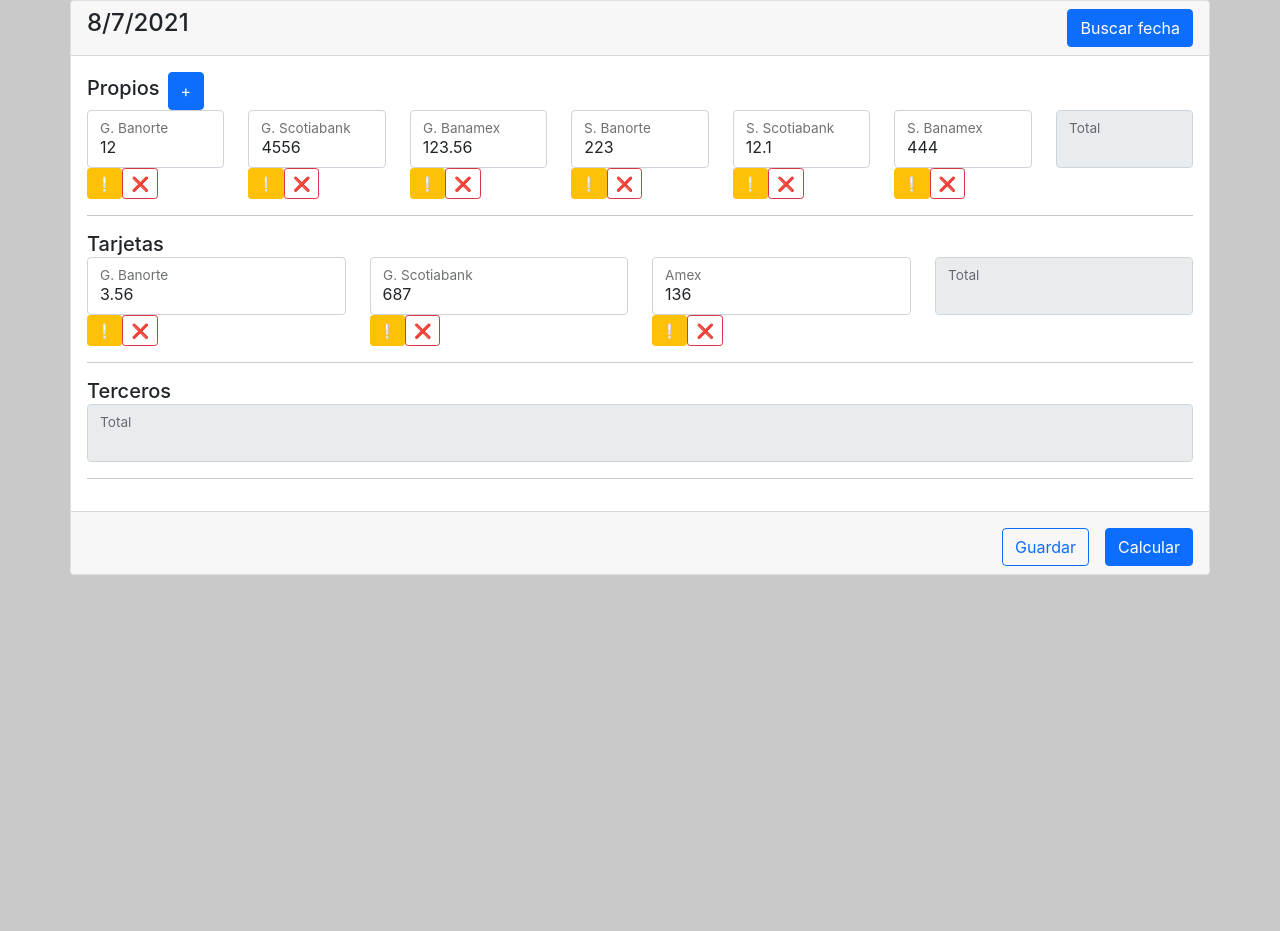
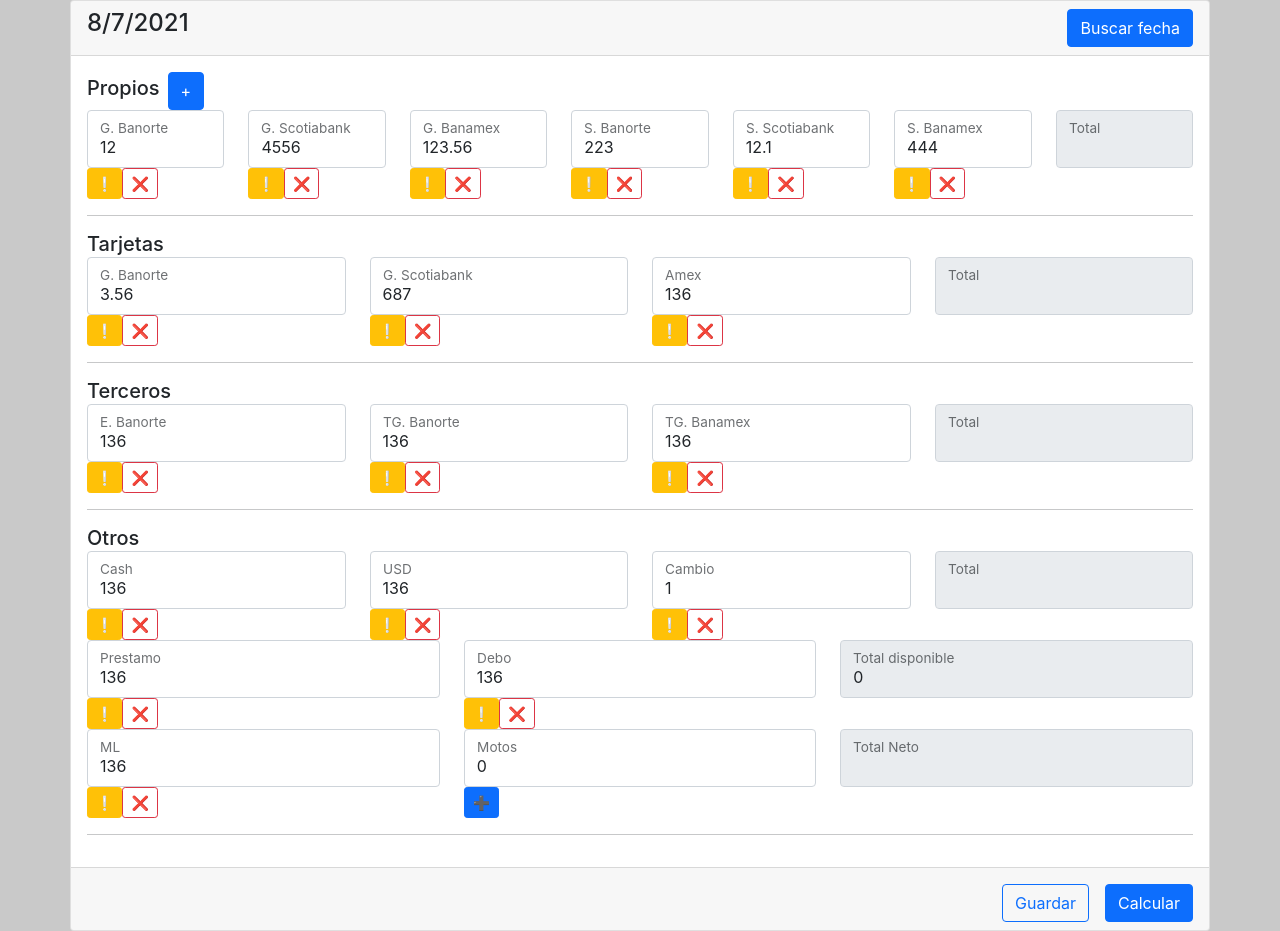
Before and after one commit to gonchesan/finance-calculator, a React (Create React App) app: page / in a window 1280 px wide. Before the commit the page ends 800 px from the top, so only its background shows below. Built offline with nearby package versions, Linux system fonts and the light colour scheme.

Commit message:
motorcycle input was implemented

```diff
--- a/src/App.js
+++ b/src/App.js
@@ -3,7 +3,10 @@ import Footer from "./components/Footer";
 import Header from "./components/Header";
 import Modal from "./components/Modal";
 import ModalEdit from "./components/ModalEdit";
+import ModalMotos from "./components/ModalMotos";
 import RowFields from "./components/RowFields";
+import RowSpecial from "./components/RowSpecial";
+import InputField from "./components/InputField";
 
 import { DataContext } from "./global-context/DataContext";
 
@@ -19,6 +22,13 @@ function App() {
   );
   const tercerosFields = inputFields.filter(
     (inputs) => inputs.row === "terceros"
+  );
+  const efectivoFields = inputFields.filter(
+    (inputs) => inputs.row === "efectivo"
+  );
+  const otrosFields = inputFields.filter((inputs) => inputs.row === "otros");
+  const llaneroFields = inputFields.filter(
+    (inputs) => inputs.row === "llanero"
   );
 
   const handleChangeInput = (event) => {
@@ -51,6 +61,7 @@ function App() {
             </button>
             <Modal />
             <ModalEdit />
+            <ModalMotos />
             <RowFields
               getIndex={getIndex}
               handleChangeInput={handleChangeInput}
@@ -74,6 +85,44 @@ function App() {
               total={total.totalTerceros}
             />
             <hr />
+            <h5 className="d-inline">Otros</h5>
+            <RowFields
+              getIndex={getIndex}
+              handleChangeInput={handleChangeInput}
+              inputFields={efectivoFields}
+              total={total.totalEfectivo}
+            />
+            <div className="row g-4">
+              {otrosFields.map((field) => (
+                <InputField
+                  id={field.id}
+                  key={field.id}
+                  inputValue={field.valueNumber}
+                  inputName={field.name}
+                  handleInput={(event) => handleChangeInput(event)}
+                  getIndex={() => getIndex(field.id)}
+                />
+              ))}
+              <div className="col-md">
+                <div className="form-floating">
+                  <input
+                    value={total.totalDisponible || 0}
+                    className="form-control"
+                    disabled
+                  />
+                  <label>Total disponible</label>
+                </div>
+              </div>
+            </div>
+
+            <RowSpecial
+              getIndex={getIndex}
+              handleChangeInput={handleChangeInput}
+              inputFields={llaneroFields}
+              total={total.totalNeto}
+            />
+
+            <hr />
           </div>
 
           <Footer />
--- a/src/components/DataField.js
+++ b/src/components/DataField.js
@@ -62,9 +62,75 @@ export const DataField = [
     row: "tarjetas",
     total: "disponible",
   },
+  {
+    id: 10,
+    name: "E. Banorte",
+    valueNumber: 136,
+    row: "terceros",
+    total: "disponible",
+  },
+  {
+    id: 11,
+    name: "TG. Banorte",
+    valueNumber: 136,
+    row: "terceros",
+    total: "disponible",
+  },
+  {
+    id: 12,
+    name: "TG. Banamex",
+    valueNumber: 136,
+    row: "terceros",
+    total: "disponible",
+  },
+  {
+    id: 13,
+    name: "Cash",
+    valueNumber: 136,
+    row: "efectivo",
+    total: "disponible",
+  },
+  {
+    id: 14,
+    name: "USD",
+    valueNumber: 136,
+    row: "efectivo",
+    total: "disponible",
+  },
+  {
+    id: 15,
+    name: "Cambio",
+    valueNumber: 1,
+    row: "efectivo",
+    total: "disponible",
+  },
+  {
+    id: 16,
+    name: "Prestamo",
+    valueNumber: 136,
+    row: "otros",
+    total: "bruto",
+  },
+  {
+    id: 17,
+    name: "Debo",
+    valueNumber: 136,
+    row: "otros",
+    total: "disponible",
+  },
+  {
+    id: 18,
+    name: "ML",
+    valueNumber: 136,
+    row: "llanero",
+    total: "bruto",
+  },
 ];
 
 //? Row
 //Propios
 //Tarjetas
 //Terceros
+//Efectivo
+//Otros
+//Llanero
--- a/src/components/Footer.js
+++ b/src/components/Footer.js
@@ -3,7 +3,7 @@ import React, { useContext } from "react";
 import { DataContext } from "../global-context/DataContext";
 
 const Footer = () => {
-  const { setTotal, inputFields } = useContext(DataContext);
+  const { setTotal, inputFields, totalMotos } = useContext(DataContext);
 
   const calculateTotal = () => {
     const rowPropiosNumbers = inputFields
@@ -15,16 +15,36 @@ const Footer = () => {
     const rowTercerosNumbers = inputFields
       .filter((fields) => fields.row === "terceros")
       .map((filteredObj) => filteredObj.valueNumber);
+    const rowEfectivoNumbers = inputFields
+      .filter((fields) => fields.row === "efectivo")
+      .map((filteredObj) => filteredObj.valueNumber);
 
     const totalPropios = rowPropiosNumbers.reduce((a, b) => a + b);
     const totalTarjetas = rowTarjetasNumbers.reduce((a, b) => a + b);
+    const totalTerceros = rowTercerosNumbers.reduce((a, b) => a + b);
+    const totalEfectivo =
+      rowEfectivoNumbers[0] + rowEfectivoNumbers[1] * rowEfectivoNumbers[2];
 
-    const totalTerceros = rowTercerosNumbers.reduce((a, b) => a + b);
+    const debo = inputFields.find((field) => field.id === 17);
+    const mercadoLibreTotal = inputFields.find((field) => field.id === 18);
+
+    const totalDisponible =
+      totalPropios +
+      totalTarjetas +
+      totalTerceros +
+      totalEfectivo -
+      debo.valueNumber;
+
+    const totalNeto =
+      totalDisponible + mercadoLibreTotal.valueNumber + totalMotos;
 
     setTotal({
       totalPropios,
       totalTarjetas,
       totalTerceros,
+      totalEfectivo,
+      totalDisponible,
+      totalNeto,
     });
   };
 
--- /dev/null
+++ b/src/components/InputMotos.js
@@ -0,0 +1,29 @@
+import React, { useContext } from "react";
+
+import { DataContext } from "../global-context/DataContext";
+
+const InputMotos = () => {
+  const { totalMotos } = useContext(DataContext);
+  return (
+    <div className="col-md">
+      <div className="form-floating">
+        <input
+          name="valueNumber"
+          type="number"
+          value={totalMotos}
+          className="form-control input-to-calculate"
+        />
+        <label>Motos</label>
+        <button
+          className="btn btn-primary btn-sm"
+          data-bs-toggle="modal"
+          data-bs-target="#ModalMotos"
+        >
+          ➕
+        </button>
+      </div>
+    </div>
+  );
+};
+
+export default InputMotos;
--- a/src/components/Modal.js
+++ b/src/components/Modal.js
@@ -3,7 +3,6 @@ import React, { useState, useContext } from "react";
 import { DataContext } from "../global-context/DataContext";
 
 const Modal = () => {
-  // const [inputToAdd, setInputToAdd] = useState("");
   const [inputToAdd, setInputToAdd] = useState({
     id: undefined,
     name: "",
@@ -31,7 +30,7 @@ const Modal = () => {
   const submitAddField = () => {
     inputToAdd.id = inputFields.length + 1;
     checkbox === true
-      ? (inputToAdd.total = "bruto")
+      ? (inputToAdd.total = "neto")
       : (inputToAdd.total = "disponible");
 
     if (inputToAdd.row === "") {
@@ -111,7 +110,7 @@ const Modal = () => {
                   onChange={() => setCheckbox(!checkbox)}
                 />
                 <label className="form-check-label" htmlFor="flexCheckChecked">
-                  Total Bruto
+                  Total Neto
                 </label>
               </div>
             </form>
--- /dev/null
+++ b/src/components/ModalMotos.js
@@ -0,0 +1,115 @@
+import React, { useState, useContext, useEffect } from "react";
+import { DataContext } from "../global-context/DataContext";
+
+const ModalMotos = () => {
+  const [inputToAdd, setInputToAdd] = useState({
+    id: undefined,
+    name: "",
+    valueNumber: 0,
+  });
+  const { motos, setMotos, totalMotos, setTotalMotos } =
+    useContext(DataContext);
+
+  const handleInputToAdd = (event) => {
+    inputToAdd[event.target.name] = event.target.value;
+    setInputToAdd({ ...inputToAdd });
+  };
+
+  const submitAddField = (event) => {
+    event.preventDefault();
+    const newId = new Date().getTime();
+    inputToAdd.id = newId;
+    setMotos([...motos, inputToAdd]);
+    setInputToAdd({ id: undefined, name: "", valueNumber: 0 });
+  };
+
+  useEffect(() => {
+    let temp = 0;
+    for (let i = 0; i < motos.length; i++) {
+      temp += parseFloat(motos[i].valueNumber);
+    }
+
+    setTotalMotos(temp);
+  }, [motos]);
+
+  return (
+    <div
+      className="modal fade"
+      id="ModalMotos"
+      tabIndex="-1"
+      aria-labelledby="ModalMotosLabel"
+      aria-hidden="true"
+    >
+      <div className="modal-dialog modal-dialog-centered">
+        <div className="modal-content">
+          <div className="modal-header">
+            <h5 className="modal-title" id="ModalMotosLabel">
+              Motos -${totalMotos}
+            </h5>
+            <button
+              type="button"
+              className="btn-close"
+              data-bs-dismiss="modal"
+              aria-label="Close"
+            ></button>
+          </div>
+          <div className="modal-body">
+            <form onSubmit={(e) => e.preventDefault()}>
+              <div className="row g-4">
+                <div className="col-md">
+                  <input
+                    name="name"
+                    type="text"
+                    onChange={handleInputToAdd}
+                    value={inputToAdd.name}
+                    className="form-control input-to-calculate"
+                  />
+                </div>
+                <div className="col-md">
+                  <input
+                    name="valueNumber"
+                    type="number"
+                    onChange={handleInputToAdd}
+                    value={inputToAdd.valueNumber}
+                    className="form-control input-to-calculate"
+                  />
+                </div>
+              </div>
+            </form>
+            <ul className="list-group">
+              {motos.map((moto) => {
+                return (
+                  <li className="list-group-item" key={moto.id}>
+                    {moto.name} - ${moto.valueNumber}
+                    <button className="btn btn-sm btn-warning">❕</button>
+                    <button className="btn btn-sm btn-outline-danger">
+                      ❌
+                    </button>
+                  </li>
+                );
+              })}
+            </ul>
+          </div>
+          <div className="modal-footer">
+            <button
+              type="button"
+              className="btn btn-secondary"
+              data-bs-dismiss="modal"
+            >
+              Cancelar
+            </button>
+            <button
+              type="submit"
+              className="btn btn-primary"
+              onClick={submitAddField}
+            >
+              Agregar entrada
+            </button>
+          </div>
+        </div>
+      </div>
+    </div>
+  );
+};
+
+export default ModalMotos;
--- /dev/null
+++ b/src/components/RowSpecial.js
@@ -0,0 +1,30 @@
+import React from "react";
+
+import InputField from "./InputField";
+import InputMotos from "./InputMotos";
+
+const RowSpecial = ({ inputFields, handleChangeInput, getIndex, total }) => {
+  return (
+    <div className="row g-4">
+      {inputFields.map((field) => (
+        <InputField
+          id={field.id}
+          key={field.id}
+          inputValue={field.valueNumber}
+          inputName={field.name}
+          handleInput={(event) => handleChangeInput(event)}
+          getIndex={() => getIndex(field.id)}
+        />
+      ))}
+      <InputMotos />
+      <div className="col-md">
+        <div className="form-floating">
+          <input value={total} className="form-control" disabled />
+          <label>Total Neto</label>
+        </div>
+      </div>
+    </div>
+  );
+};
+
+export default RowSpecial;
--- a/src/global-context/DataContext.js
+++ b/src/global-context/DataContext.js
@@ -10,9 +10,14 @@ const DataContextProvider = (props) => {
     totalPropios: null,
     totalTarjetas: null,
     totalTerceros: null,
+    totalEfectivo: null,
+    totalDisponible: null,
+    totalNeto: null,
   });
   const [editStatus, setEditStatus] = useState(false);
   const [inputToEdit, setInputToEdit] = useState({ id: null, name: "" });
+  const [motos, setMotos] = useState([]);
+  const [totalMotos, setTotalMotos] = useState([]);
 
   const deleteField = (index) => {
     const updatedFields = [...inputFields].filter(
@@ -33,6 +38,10 @@ const DataContextProvider = (props) => {
         setEditStatus,
         inputToEdit,
         setInputToEdit,
+        motos,
+        setMotos,
+        totalMotos,
+        setTotalMotos,
       }}
     >
       {props.children}
```
